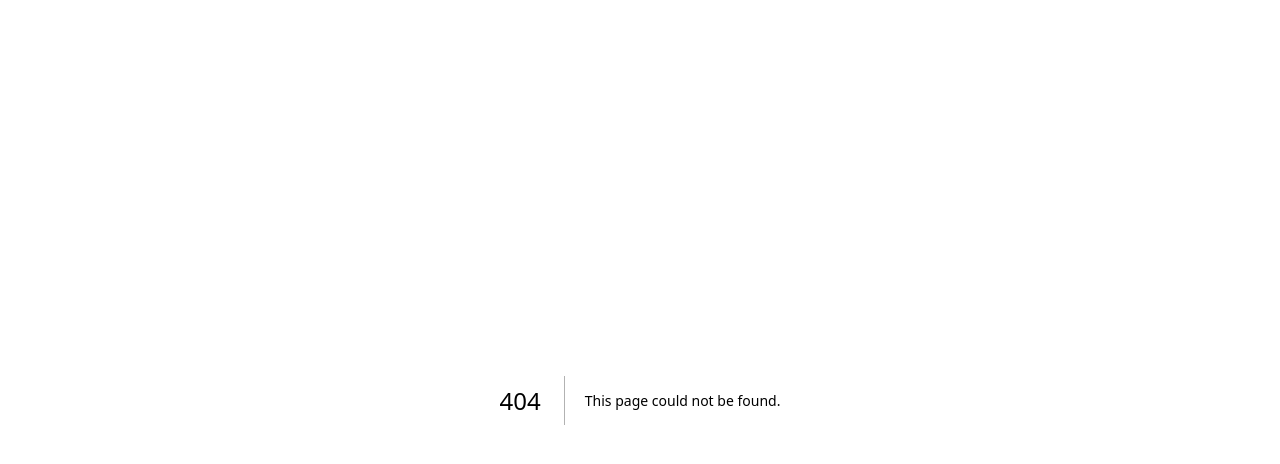
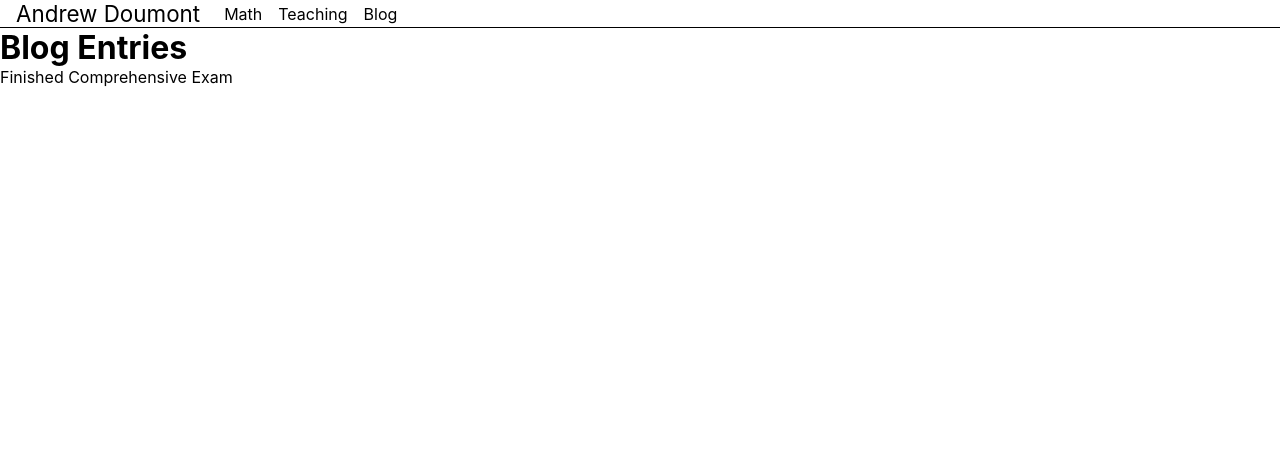
Before and after one commit to AndrewWD1/site, a Next.js app: page /blog in a window 1280 px wide. Before the commit this address had no page. Shown: the top 464 px of the page. Built offline with nearby package versions, Linux system fonts and the light colour scheme.

Commit message:
Update 7 files

```diff
--- a/next.config.js
+++ b/next.config.js
@@ -1,10 +1,24 @@
+const frontmatterPlugin = () => (tree) => {
+  // This is removing the frontmatter from mdx files
+  // so that the info can be used but doesn't get
+  // displayed in the page
+  if (tree.children[0].type === "thematicBreak") {
+    const firstHeadingIndex = tree.children.findIndex(
+      (t) => t.type === "heading"
+    );
+    if (firstHeadingIndex !== -1) {
+      tree.children.splice(0, firstHeadingIndex + 1);
+    }
+  }
+};
+
 const withMDX = require("@next/mdx")({
   extension: /\.mdx?$/,
   options: {
     // If you use remark-gfm, you'll need to use next.config.mjs
     // as the package is ESM only
     // https://github.com/remarkjs/remark-gfm#install
-    remarkPlugins: [],
+    remarkPlugins: [frontmatterPlugin],
     rehypePlugins: [],
     // If you use `MDXProvider`, uncomment the following line.
     providerImportSource: "@mdx-js/react",
--- a/package.json
+++ b/package.json
@@ -12,6 +12,7 @@
     "@mdx-js/loader": "^2.3.0",
     "@mdx-js/react": "^2.3.0",
     "@next/mdx": "^13.4.3",
+    "gray-matter": "^4.0.3",
     "next": "13.4.3",
     "react": "18.2.0",
     "react-dom": "18.2.0"
@@ -19,5 +20,10 @@
   "devDependencies": {
     "eslint": "8.41.0",
     "eslint-config-next": "13.4.3"
+  },
+  "browser": {
+    "fs": false,
+    "path": false,
+    "os": false
   }
 }
--- a/pages/blog/finish_comp.mdx
+++ b/pages/blog/finished_comp.mdx
@@ -1,7 +1,14 @@
+---
+title: Finished Comprehensive Exam
+date: 2023-05-31
+---
+
 import Image from 'next/image'
 import tr from "../../public/static/images/Finished_Comp/tr.jpg";
 import BlogPostLayout from "../../components/blogPostLayout.js"
 import styles from "../../styles/Blog.module.css"
+
+
 
 # Finished Comprehensive Exam
 ---
--- /dev/null
+++ b/pages/blog/index.js
@@ -0,0 +1,76 @@
+import Nav from "../../components/nav";
+import styles from "../../styles/Home.module.css";
+import Link from "next/link";
+
+import fs from "fs";
+import path from "path";
+import matter from "gray-matter";
+
+const removeFileExtension = (str) => str.replace(/\.(.*)/g, "");
+
+export default function Home({ posts }) {
+  return (
+    <>
+      <Nav />
+      <main>
+        <div>
+          <h1>Blog Entries</h1>
+          <ul>
+            {posts.map((post) => {
+              return (
+                <li key={post.id}>
+                  <Link href={`/blog/${removeFileExtension(post.id)}`}>
+                    {post.title}
+                  </Link>
+                </li>
+              );
+            })}
+          </ul>
+        </div>
+      </main>
+    </>
+  );
+}
+
+const postsDirectory = path.join(process.cwd(), "pages/blog");
+
+export async function getStaticProps() {
+  const fileNames1 = fs.readdirSync(postsDirectory);
+  const fileNames = fileNames1.filter((x) => x != "index.js");
+
+  const allPostsData = fileNames.map((fileName) => {
+    // Remove ".md" from file name to get id
+    const id = fileName.replace(/\.md$/, "");
+
+    // Read markdown file as string
+    const fullPath = path.join(postsDirectory, fileName);
+    const fileContents = fs.readFileSync(fullPath, "utf8");
+
+    // Use gray-matter to parse the post metadata section
+    const matterResult = matter(fileContents);
+
+    // Combine the data with the i
+    return {
+      id,
+      ...matterResult.data,
+    };
+  });
+
+  //Sort posts by date
+  const sortedPosts = allPostsData.sort((a, b) => {
+    if (a.date < b.date) {
+      return 1;
+    } else {
+      return -1;
+    }
+  });
+
+  //Fix date serialization for json
+  let posts = JSON.parse(JSON.stringify(sortedPosts));
+
+  return {
+    props: {
+      posts,
+    },
+  };
+}
```
Also changed, not shown: styles/Blog.module.css (+4 -11 lines), 1 other file (tests, documents, lock files or other folders).
